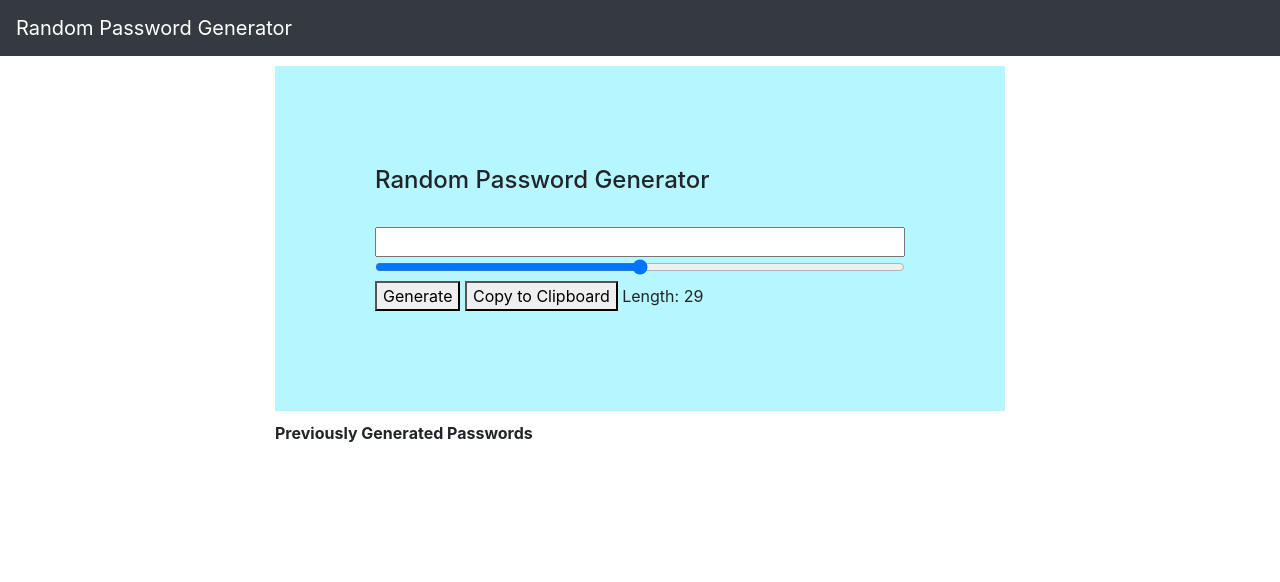
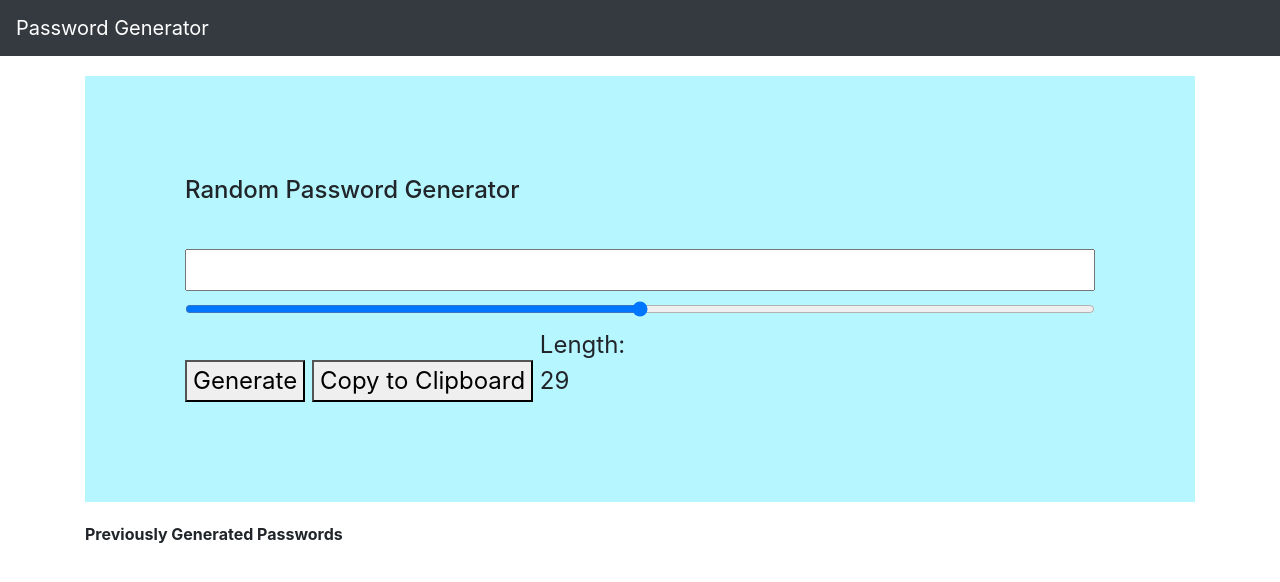
Before and after one commit to jakealgor/PasswordGenerator, a plain HTML site: page index.html in a window 1280 px wide. Drawn offline with nearby package versions, Linux system fonts and the light colour scheme.

Commit message:
commit failed couple days ago and no notice

```diff
--- a/index.html
+++ b/index.html
@@ -5,24 +5,16 @@
     <meta name="viewport" content="width=device-width, initial-scale=1.0">
     <meta http-equiv="X-UA-Compatible" content="ie=edge">
     <title>Random Password Generator</title>
-
     <link rel="stylesheet" href="https://stackpath.bootstrapcdn.com/bootstrap/4.1.0/css/bootstrap.min.css" integrity="sha384-9gVQ4dYFwwWSjIDZnLEWnxCjeSWFphJiwGPXr1jddIhOegiu1FwO5qRGvFXOdJZ4" crossorigin="anonymous">
     <link rel="stylesheet" href="style.css">
-
-
 </head>
 <body>
-
     <nav class="navbar navbar-dark bg-dark">
-        <a class="navbar-brand" href="#">Random Password Generator</a>
+        <a class="navbar-brand" href="#">Password Generator</a>
     </nav>
-
     <div class="container">
-
         <div class="row">
-
-            <div class="col-lg-8 col-sm-12 mx-auto">
-
+            <div class="col-lg-12 col-sm-12">
                 <div class="content">
                     <h4>Random Password Generator</h4>
                     <br />
@@ -30,21 +22,17 @@
                     <br />
                     <input type="range" min="8" max="50" name="slider" id="slider">
                     <br />
-                    <button onclick="generate()">Generate</button>
-                    <button onclick="copyPassword()">Copy to Clipboard</button>
+                    <button onclick="create()">Generate</button>
+                    <button onclick="copy()">Copy to Clipboard</button>
                     <div id="length"></div>
                 </div>
-
                 <div class="previous_passwords">
                     <b>Previously Generated Passwords</b>
                     <br />
                     <div id="lastNums"></div>
                 </div>
-
             </div>
-
         </div>
-
     </div>
     <script src="script.js"></script>
 </body>
--- a/script.js
+++ b/script.js
@@ -2,9 +2,7 @@
 function generate(){
 
     let complexity = document.getElementById("slider").value;
-
     let values = "ABCDEFGHIJKLMNOPQRSTUVWZYZabcdefghijklmnopqrstuvwxyz1234567890!@#$%^&*()_+";
-
     let password = "";
 
     for(var i = 0; i <= complexity; i++){
@@ -12,14 +10,10 @@ function generate(){
     }
 
     document.getElementById("display").value = password;
-
-
     document.getElementById("lastNums").innerHTML += password + "<br />";
-
 }
 
 document.getElementById("length").innerHTML = "Length: 29";
-
 document.getElementById("slider").oninput = function(){
 
     if(document.getElementById("slider").value > 8){
@@ -31,12 +25,8 @@ document.getElementById("slider").oninput = function(){
 
 }
 
-function copyPassword(){
-
+function copy(){
     document.getElementById("display").select();
-
     document.execCommand("Copy");
-
-    alert("Password copied to clipboard!");
-
+    alert("Password copied!");
 }
--- a/style.css
+++ b/style.css
@@ -1,9 +1,10 @@
 .content{
-    margin-top: 10px;
-    margin-bottom: 10px;
+    margin-top: 20px;
+    margin-bottom: 20px;
     background-color: rgb(181, 246, 255);
     padding: 100px;
     width: 100%;
+    font-size: x-large;
 }
 
 #display{
```
Also changed, not shown: password generator.JPG (added).
